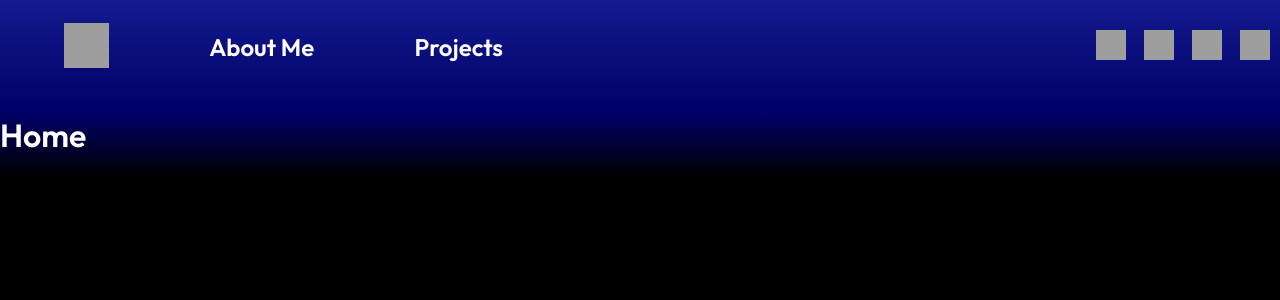
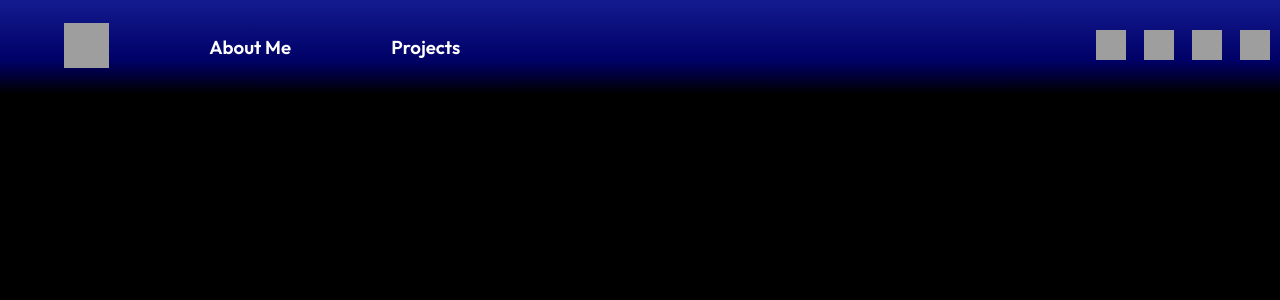
Before and after one commit to Aayush-Agnihotri/old-portfolio, a React (Create React App) app: page / in a window 1280 px wide. Shown: the top 300 px of the page. Built offline with nearby package versions, Linux system fonts and the light colour scheme; grey boxes are pictures that could not be loaded; a web font is replaced by a local one.

Commit message:
Changing navbar

```diff
--- a/src/components/navbar.css
+++ b/src/components/navbar.css
@@ -2,6 +2,7 @@
     display: flex;
     justify-content: space-between;
     align-items: center;
+    /* background-color: black; */
 }
 
 .logo {
--- a/src/components/navbar.js
+++ b/src/components/navbar.js
@@ -13,12 +13,12 @@ function Navbar() {
                 </div>
                 <div>
                     <Link to='/' style={{'all': 'unset'}}>
-                        <h2>About Me</h2>
+                        <h3>About Me</h3>
                     </Link>
                 </div>
                 <div>
                     <Link to='/projects' style={{'all': 'unset'}}>
-                        <h2>Projects</h2>
+                        <h3>Projects</h3>
                     </Link>
                 </div>
             </div>
--- a/src/pages/home.js
+++ b/src/pages/home.js
@@ -1,12 +1,12 @@
 import React from 'react';
+import './home.css';
+
 import Navbar from '../components/navbar';
-
 
 function Home() {
     return (
         <>
             <Navbar />
-            <h1>Home</h1>
         </>
     )
 }
```
Also changed, not shown: src/pages/home.css (added).
